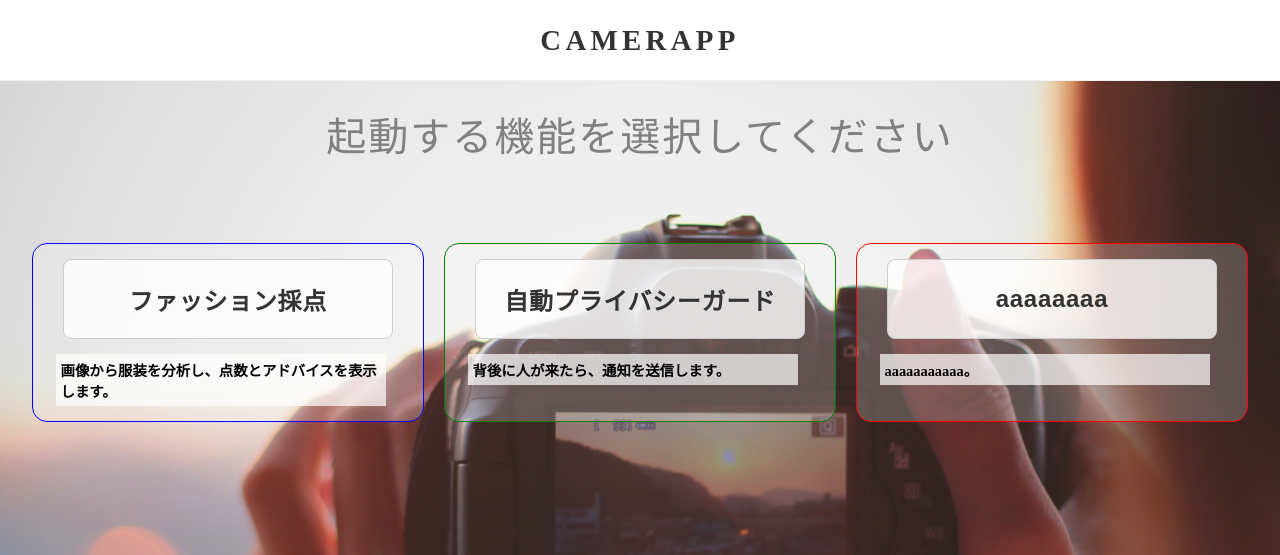
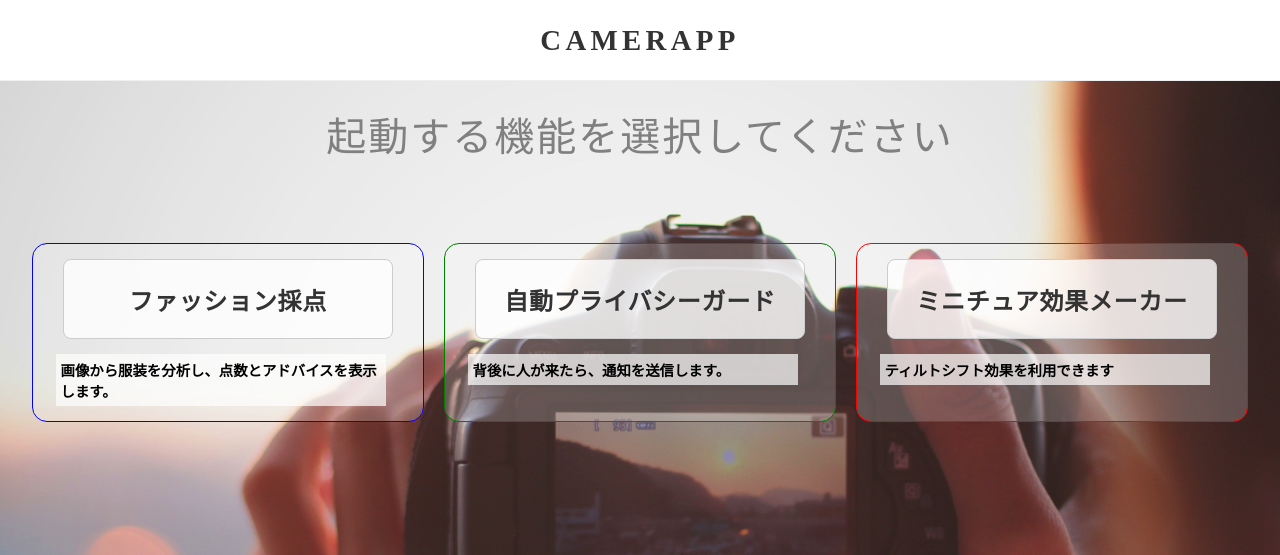
Before and after one commit to kado0314/PBLcamera, a Flask app: template templates/index.html in a window 1280 px wide. Shown: the top 555 px of the page. Run offline with Flask 3, Linux system fonts and the light colour scheme; the template is opened without the code that fills it, so the values that code supplies are empty.

Commit message:
Update index.html

```diff
--- a/templates/index.html
+++ b/templates/index.html
@@ -1,3 +1,4 @@
+
 <!DOCTYPE html>
 <html lang="ja">
 <head>
@@ -22,8 +23,8 @@
             <p>背後に人が来たら、通知を送信します。</p>
         </a>
         <a style="padding: 15px; border: 1px solid red;">
-            <button onclick="location.href='{{ url_for(aaaaaaaaa) }}'">aaaaaaaa</button>
-            <p>aaaaaaaaaaa。</p>
+            <button onclick="location.href='https://perfect-shot-catcher-jdaaxsmdtukojbmnkzxmfh.streamlit.app/'">ミニチュア効果メーカー</button>
+            <p>ティルトシフト効果を利用できます</p>
         </a>
     </div>
 </body>
```
